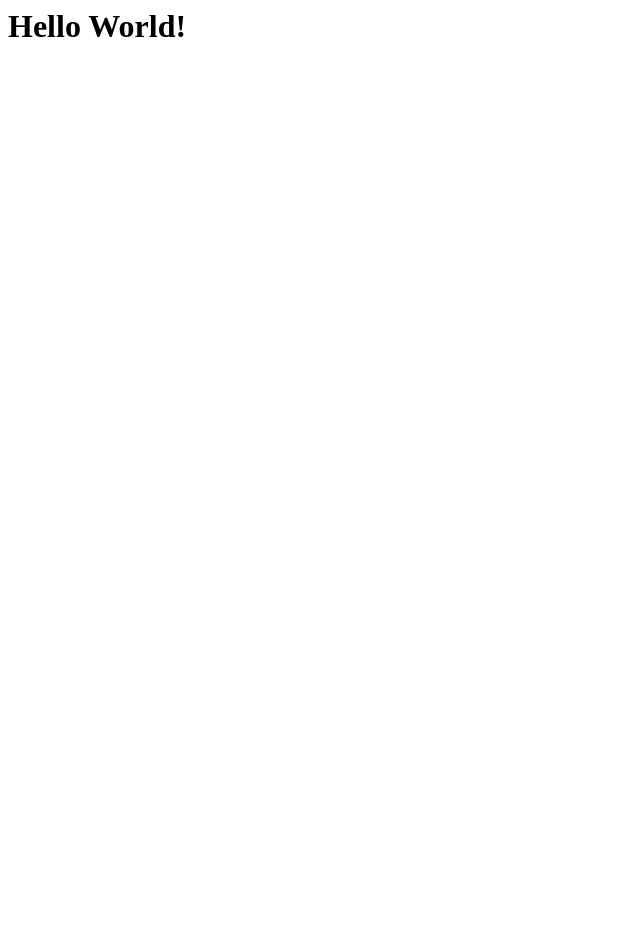
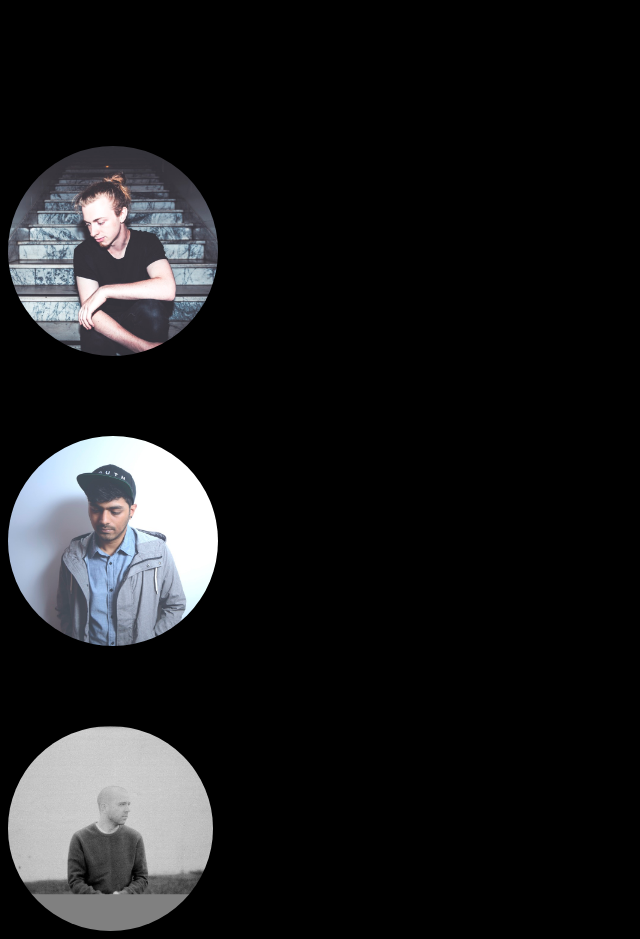
Before and after one commit to josh-jacobson/kubic, a plain HTML site: page index.html in a window 1280 px wide. Shown: the whole page, without its empty margins (0-640 px from the left). Before the commit the page ends 800 px from the top, so only its background shows below. Drawn offline with Linux system fonts and the light colour scheme.

Commit message:
added photos and artist names

```diff
--- a/index.html
+++ b/index.html
@@ -1 +1,27 @@
+<html>
+  <head>
+    <link rel="stylesheet" type="text/css" href="styles/kubic.css">
+    <title>Kubic Management</title>
+  </head>
+  <body bgcolor=black>
+
+
 <h1>Hello World!</h1>
+
+<div class="artist">
+  <h1 class="artist-name">Electric Mantis</h1>
+  <img src="images/electric_mantis.jpg" class="press-photo">
+</div>
+
+<div class="artist">
+  <h1 class="artist-name">Jai Wolf</h1>
+  <img src="images/jai_wolf.jpg" class="press-photo">
+</div>
+
+<div class="artist">
+  <h1 class="artist-name">Super Duper</h1>
+  <img src="images/super_duper.jpg" class="press-photo">
+</div>
+
+  </body>
+</html>
--- /dev/null
+++ b/styles/kubic.css
@@ -0,0 +1,24 @@
+.artist {
+  display: inline-block;
+}
+
+.press-photo {
+  width: 30%;
+}
+
+.press-photo {
+  border-radius: 50%;
+}
+
+.press-photo:hover {
+  opacity: 0.5;
+}
+
+.artist:hover .artist-name {
+  opacity: 1;
+}
+
+.artist-name {
+  opacity: 0;
+  color: white;
+}
```
Also changed, not shown: images/electric_mantis.jpg (added), images/high_res/electric_mantis.jpg (added), images/high_res/jai_wolf.jpg (added), images/high_res/super_duper.jpg (added), images/jai_wolf.jpg (added), images/super_duper.jpg (added).
